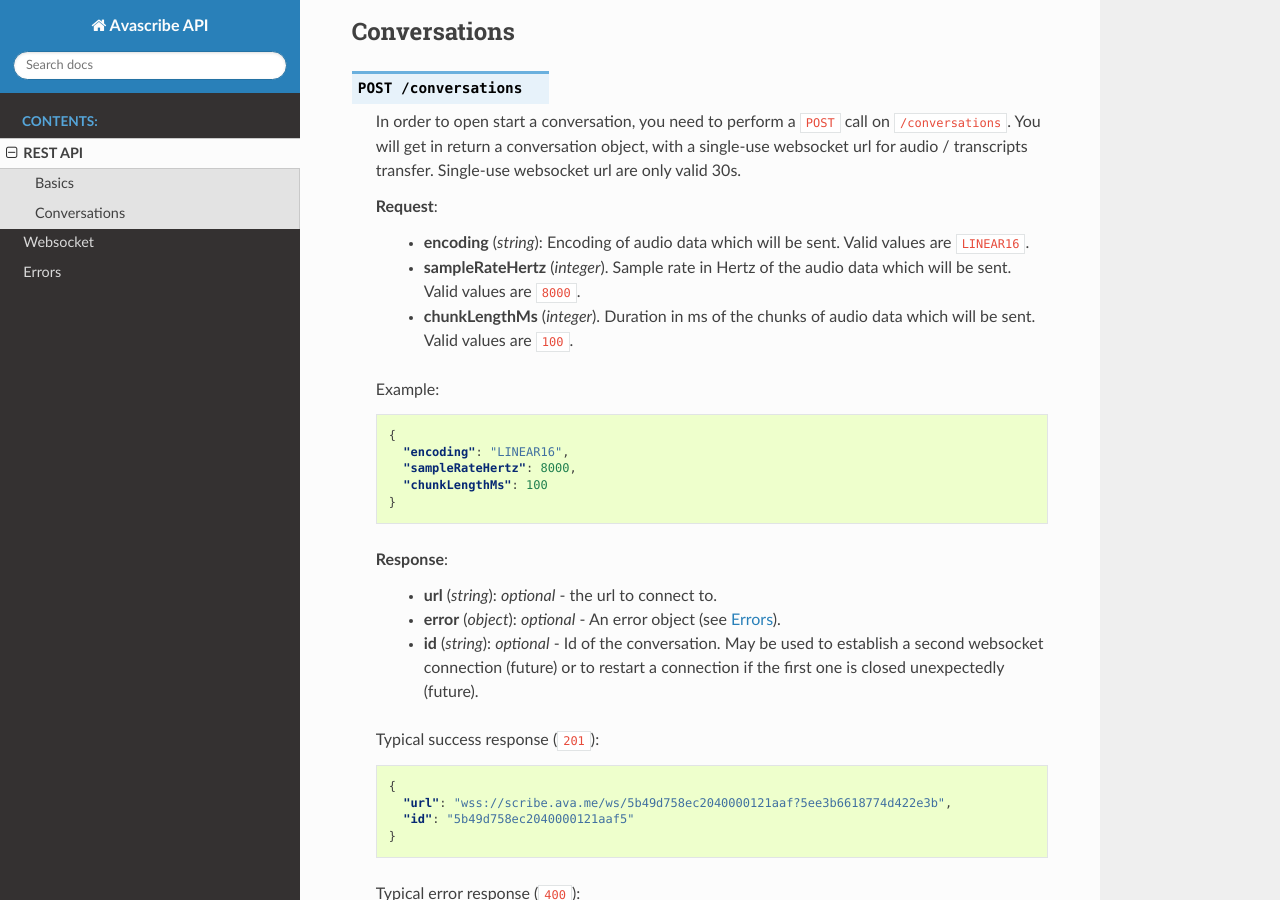
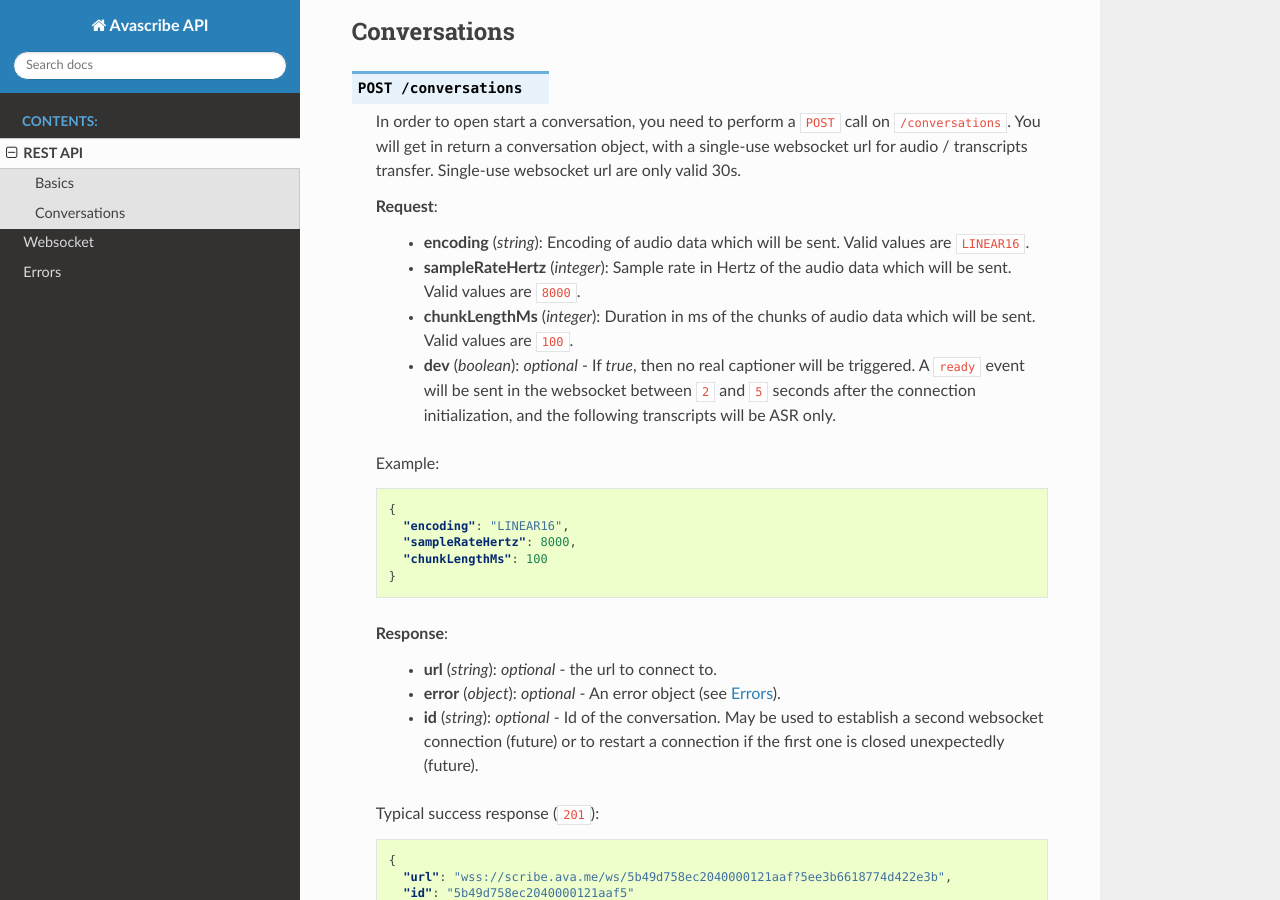
Before and after one commit to AvaHQ/avascribe-api, a Sphinx documentation site: the page built from source/rest.rst, in a window 1280 px wide and 900 px high, scrolled down 505 px. Built offline with Sphinx 7.4.7 and the Read the Docs theme 2.0.0, drawn with Linux system fonts in a browser that asks for light colours.

Commit message:
add dev mode

```diff
--- a/source/rest.rst
+++ b/source/rest.rst
@@ -29,8 +29,9 @@
    **Request**:
 
       - **encoding** (`string`): Encoding of audio data which will be sent. Valid values are :code:`LINEAR16`.
-      - **sampleRateHertz** (`integer`). Sample rate in Hertz of the audio data which will be sent. Valid values are :code:`8000`.
-      - **chunkLengthMs** (`integer`). Duration in ms of the chunks of audio data which will be sent. Valid values are :code:`100`.
+      - **sampleRateHertz** (`integer`): Sample rate in Hertz of the audio data which will be sent. Valid values are :code:`8000`.
+      - **chunkLengthMs** (`integer`): Duration in ms of the chunks of audio data which will be sent. Valid values are :code:`100`.
+      - **dev** (`boolean`): `optional` - If `true`, then no real captioner will be triggered. A :code:`ready` event will be sent in the websocket between :code:`2` and :code:`5` seconds after the connection initialization, and the following transcripts will be ASR only.
 
    Example:
 
--- a/source/websocket.rst
+++ b/source/websocket.rst
@@ -23,6 +23,7 @@
 
 At this point, client can start to send audio messages.
 
+*note*: in :code:`dev` mode (if the conversation has been started with :code:`"dev": true`), the ready message will be sent without having a real captioner ready.
 
 Audio
 -----
```
